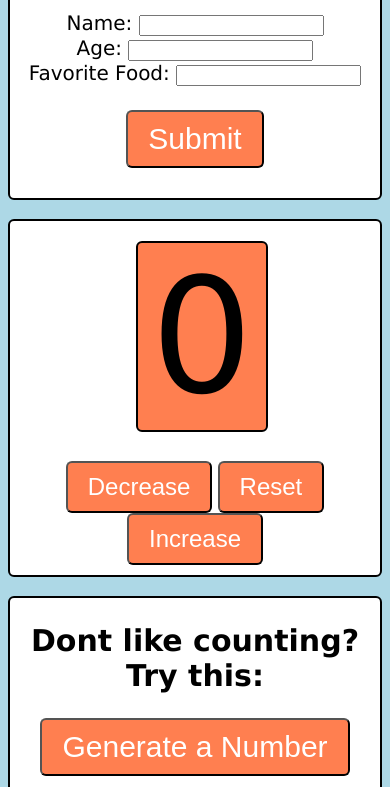
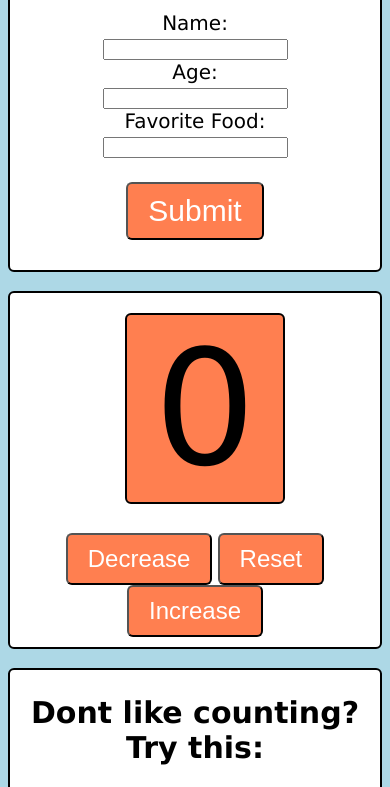
Before and after one commit to Leithg64/JavaScript_test_code, a plain HTML site: page index.html in a window 390 px wide. Shown: the part 344-1131 px from the top of the page. Drawn offline with Linux system fonts and the light colour scheme.

Commit message:
Updated CSS for mobile spacing

```diff
--- a/index.html
+++ b/index.html
@@ -16,12 +16,12 @@
     <div id="infoContainer">
         <h1>Tell me about yourself: </h1>
 
-        <label>Name: </label>
-        <input id="myName"><br>
-        <label>Age: </label>
-        <input id="myAge"><br>
-        <label>Favorite Food: </label>
-        <input id="myFood"><br> <br>
+        <label>Name: </label><br>
+        <input type="text" id="myName"><br>
+        <label>Age: </label><br>
+        <input type="number" id="myAge"><br>
+        <label>Favorite Food: </label><br>
+        <input type="text" id="myFood"><br> <br>
         <button id="mySubmit" class="buttons">Submit</button>
         <p id="myP"></p>
     </div>
--- a/style.css
+++ b/style.css
@@ -8,7 +8,6 @@ header {
     color: black;
     background-color: coral;
     border: 2px solid black;
-    border-radius: 6px;
     padding: 10px;
 }
 
@@ -33,13 +32,23 @@ header {
     display: block;
     text-align: center;
     font-size: 10em;
-    width: 33vw;
+    width: 40vw;
     border: 2px solid black;
     background-color: coral;
     border-radius: 6px;
     margin: 10px;
-    margin-left: 33%;
-    margin-right: 33%;
+    margin-left: 30%;
+    margin-right: 30%;
+}
+
+label {
+    display: inline-block;
+
+}
+
+input {
+    display: inline-block;
+
 }
 
 #btnContainer {
@@ -64,6 +73,16 @@ header {
     background-color: red;
 }
 
+#infoContainer {
+    display: block;
+    text-align: center;
+    font-size: 20px;
+    border: 2px solid black;
+    border-radius: 6px;
+    background-color: white;
+    padding: 10px;
+}
+
 #genContainer {
     display: block;
     text-align: center;
@@ -74,16 +93,6 @@ header {
     background-color: white;
 }
 
-#infoContainer {
-    display: block;
-    text-align: center;
-    font-size: 20px;
-    border: 2px solid black;
-    border-radius: 6px;
-    background-color: white;
-    padding: 10px;
-}
-
 #genNum {
     background-color: coral;
     text-align: center;
@@ -91,6 +100,7 @@ header {
     border-radius: 6px;
     font-size: 30px;
     padding: 15px;
+    width: 10vw;
     margin-left: 45%;
     margin-right: 45%;
 }
```
